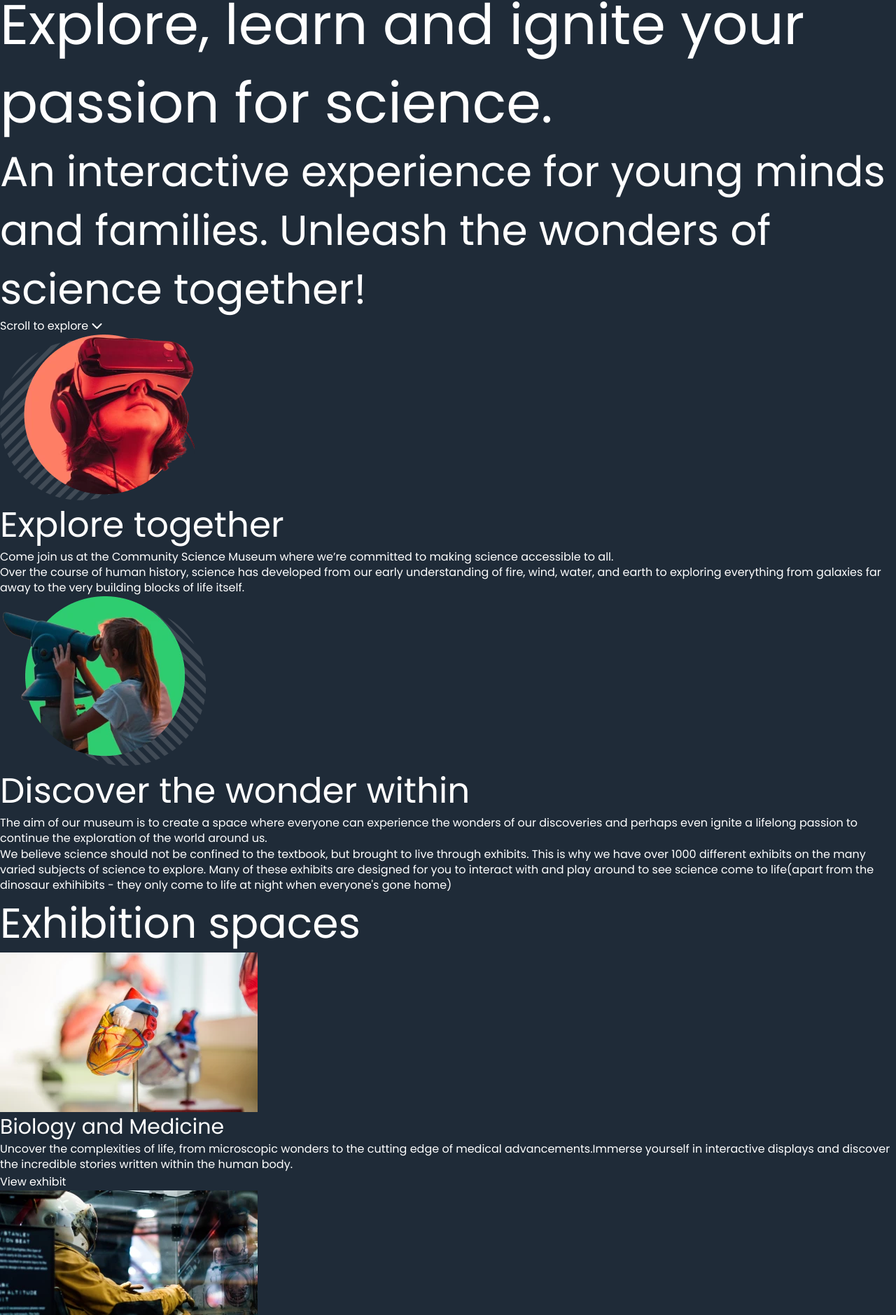
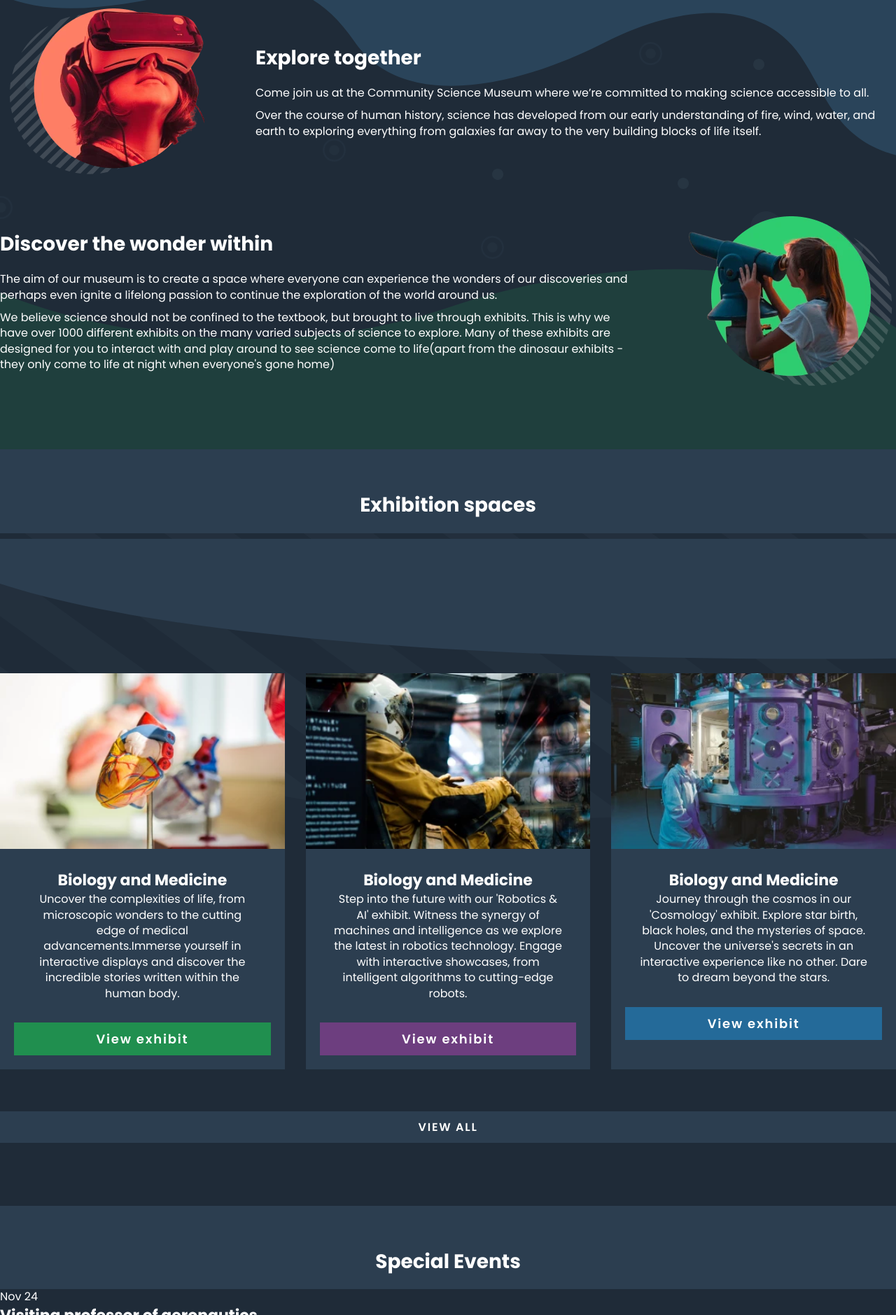
Before and after one commit to Whisperpiano/CommunityScienceMuseum, a plain HTML site: page index.html in a window 1280 px wide. Shown: the part 921-2800 px from the top of the page at 70% size. Drawn offline with Linux system fonts and the light colour scheme.

Commit message:
some work index.html

```diff
--- a/css/framework.css
+++ b/css/framework.css
@@ -1,4 +1,4 @@
-.mw-600{width: 100%; max-width: 600px; margin: 0 auto;}
+.mw-630{width: 100%; max-width: 630px; margin: 0 auto;}
 .mw-800{width: 100%; max-width: 800px; margin: 0 auto;}
 .mw-1000{width: 100%; max-width: 1000px; margin: 0 auto;}
 .mw-1200{width: 100%; max-width: 1200px; margin: 0 auto;}
--- /dev/null
+++ b/css/index.css
@@ -0,0 +1,130 @@
+@import url("styles.css");
+
+.welcome-bkg {
+    background-image: url(/images/home/vector_all.svg);
+    background-position: center;
+    background-repeat: no-repeat;
+    background-size: cover;
+}
+
+.welcome article img {
+    margin: auto;
+}
+
+.welcome article {
+    display: grid;
+    align-items: center;
+    gap: 60px;
+}
+
+.welcome article:nth-child(1) {
+    grid-template-columns: 1fr 3fr;
+}
+.welcome article:nth-child(2) {
+    grid-template-columns: 3fr 1fr;
+}
+
+.welcome article:nth-child(2) picture{
+    order: 2;
+}
+
+main h3,
+main h2 {
+    font-size: 28px;
+    font-weight: 700;
+}
+
+main h4 {
+    font-size: 22px;
+    font-weight: 700;
+}
+main p {
+    font-size: 16px;
+    font-weight: 400;
+}
+
+.banner-titles {
+    background: var(--ebony-300);
+    text-align: center;
+    padding-top: 60px;
+    padding-bottom: 20px;
+}
+
+.exhibition-spaces {
+    background-image: url("/images/home/title_vector-all.svg");
+    background-position-y: -50px;
+    background-repeat: no-repeat;
+    background-size: cover;
+}
+
+.card-container {
+    padding-top: 200px;
+}
+
+.card {
+    flex: 1;
+    background-color: var(--ebony-300);
+}
+
+
+.card-bottom {
+    margin-left: 20px;
+    margin-right: 20px;
+    margin-bottom: 20px;
+}
+
+
+.card:first-child button {
+    background: var(--green-light-400) ;
+}
+.card:nth-child(2) button {
+    background: var(--purple-400) ;
+}
+.card:nth-child(3) button {
+    background: var(--blue-400) ;
+}
+
+
+
+
+
+
+
+
+
+
+/*@media (width < 600px) {
+    .welcome article:nth-child(1) {
+        grid-template-columns: 1fr;
+        text-align: center;
+    }
+    .welcome article:nth-child(2) {
+        grid-template-columns: 1fr;
+        text-align: center;
+    }
+    .welcome article:nth-child(2) div {
+        order: 2;
+    }
+}*/
+
+/*.welcome {
+    display: flex;
+    flex-direction: column;
+}
+
+.welcome article{
+    display: flex;
+    align-items: center;
+    gap: 50px;
+}
+.welcome article:nth-child(2){
+    flex-direction: row-reverse;
+}
+.welcome picture {
+    width: 100%;
+    flex:1;
+}
+
+.welcome div {
+    flex:3
+}*/
--- a/css/styles.css
+++ b/css/styles.css
@@ -1,5 +1,6 @@
 @import url("framework.css");
 @import url("icons.css");
+@import url ("index.css");
 
  /* ------------------ VARIABLES ------------------ */
 
@@ -88,6 +89,7 @@
     /* TYPOGRAPHY */
 
     --font-primary: 'Poppins', sans-serif;
+
 }
 
 /* ------------------ RESET ------------------ */
@@ -206,6 +208,35 @@
 
     /* ----- BUTTONS ----- */
 
+    .btn-1 {
+        border: 2px solid var(--orange-300);
+        text-transform: uppercase;
+        font-weight: 600;
+        letter-spacing: 1.8px;
+        cursor: pointer;
+    }
+
+    .btn-2 {
+        padding: 10px 30px;
+        font-size: 18px;
+        font-weight: 600;
+        letter-spacing: 1.8px;
+        cursor: pointer;
+        align-self: flex-end;
+    }
+
+    .btn-3 {
+        background: var(--ebony-300);
+        text-transform: uppercase;
+        cursor: pointer;
+        padding: 10px;
+        letter-spacing: 1.8px;
+        font-weight: 600;
+        margin-top: 60px;
+        margin-bottom: 90px;
+    }
+
+
 
     /* ----- FORMS ----- */
 
@@ -214,3 +245,62 @@
 
 
     /* ----- BORDERS ----- */
+
+    /* ----- HEADER ----- */
+
+   /*header {
+    height: 100dvh;
+   }*/
+
+   .logo img {
+    max-width: 100%;
+   }
+
+   header li a {
+    font-size: 18px;
+    font-weight: 700;
+   }
+
+   .hero-header img {
+    width: 100vw;
+    }
+
+    .hero-header__text {
+        position: absolute;
+        top: 20%;
+        left: 10%;
+
+    }
+
+    .hero-header__text h1 {
+        font-size: 40px;
+        font-weight: 700;
+        letter-spacing: 4.4px;
+    }
+
+    .hero-header__text h2{
+        font-size: 22px;
+        font-weight: 400;
+
+    }
+
+    .hero-header__scroll {
+        position:absolute;
+        bottom: 0;
+        background: rgba(31, 43, 56, 0.5);
+    }
+
+    .hero-header__scroll i {
+        font-size: 24px;
+    }
+
+    /* ----- FOOTER ----- */
+
+
+
+/* h1{font-size: clamp(2.5rem, 5vw, 3.2rem);}
+h2{font-size: clamp(2.2rem, 4vw, 2.8rem);}
+h3{font-size: clamp(2rem, 3vw, 2.5rem);}
+h4{font-size: clamp(1.8rem, 3vw, 2.2rem);}
+h5{font-size: clamp(1.6rem, 3vw, 2rem);}
+h6{font-size: clamp(1.4rem, 3vw, 1.8rem);} */
--- a/index.html
+++ b/index.html
@@ -6,7 +6,7 @@
     <meta name="description" content="Come join us at the Community Science Museum where we are committed to making science accessible
     to all.">
     <meta name="robots" content="index, follow">
-    <meta name="theme-color" content="#6d3e7f">  <!-- CHANGE COLOR -->
+    <meta name="theme-color" content="#0d6251">
 
     <!-- OPEN GRAPH -->
     <meta property="og:title" content="CSM - Community Science Museum">
@@ -14,8 +14,9 @@
     <meta property="og:image" content="images/home/hero_header.webp">
     <meta property="og:image:alt" content="A picture of the Community Science Museum">
 
-    <link rel="icon" type="svg" href="images/favicon.svg">
+    <link rel="icon" type="image/svg" href="images/favicon.svg">
     <link rel="stylesheet" href="css/styles.css">
+    <link rel="stylesheet" href="css/index.css">
     <link rel="stylesheet" href="https://cdnjs.cloudflare.com/ajax/libs/font-awesome/6.5.0/css/all.min.css" integrity="sha512-Avb2QiuDEEvB4bZJYdft2mNjVShBftLdPG8FJ0V7irTLQ8Uo0qcPxh4Plq7G5tGm0rU+1SPhVotteLpBERwTkw==" crossorigin="anonymous" referrerpolicy="no-referrer" />
     <link rel="preconnect" href="https://fonts.googleapis.com">
     <link rel="preconnect" href="https://fonts.gstatic.com" crossorigin>
@@ -27,44 +28,47 @@
 <body>
 
     <header>
+        <section class="flex justify-sb align-items-center pd-40">
             <div class="logo">
                 <picture>
-                <img src="images/home/Logo.svg" alt="Logotype of Community Science Museum">
+                    <a href="index.html"><img src="images/home/Logo.svg" alt="Logotype of Community Science Museum"></a>
                 </picture>
             </div>
             <nav>
-            <ul>
-                <li><a href="#">Explore</a></li>
-                <li><a href="#">Exhibitions</a></li>
-                <li><a href="#">Events</a></li>
-                <li><a href="#">Visit</a></li>
+                <ul class="flex align-items-center gap-30">
+                    <li><a href="#explore">Explore</a></li>
+                    <li><a href="exhibitions.html">Exhibitions</a></li>
+                    <li><a href="#events">Events</a></li>
+                    <li><a href="contact.html">Visit</a></li>
                     <li><a href="#">About</a></li>
-                <li><button type="button">Donate</button></li>
+                    <li><button type="button"><a href="contributions.html" class="btn-1 pd-10-30">Donate</a></button></li>
                 </ul>
             </nav>
+        </section>
+        <section class="hero-header relative">
+            <figure>
+                <picture>
+                    <source srcset="images/home/Hero_header_scaled_2.webp" type="image/webp">
+                    <img src="hero_header" alt="Colorful picture of the museum exterior">
+                </picture>
+            </figure>
+            <div class="hero-header__text mw-630">
+                <h1>Explore, learn and ignite your passion for science.</h1>
+                <h2>An interactive experience for young minds and families.</h2>
+                <h2>Unleash the wonders of science together!</h2>
+            </div>
+            <div>
+                <a href="#explore" class="hero-header__scroll pd-50 width-100 flex column align-items-center align-content-center gap-10">
+                    <span>Scroll to explore</span>
+                    <i class="fa-solid fa-chevron-down"></i>
+                </a>
+            </div>
+        </section>
     </header>
 
     <main>
-        <section class="hero-header">
-            <figure>
-                <picture>
-                    <source srcset="images/home/Hero_header.webp" type="image/webp">
-                    <!--<source srcset="imagen-grande.jpg" media="(min-width: 1200px)">
-                    <source srcset="imagen-mediana.jpg" media="(min-width: 600px)"> -->
-                    <img src="hero_header" alt="Colorful picture of the museum exterior">
-                </picture>
-            </figure>
-            <div>
-                <h1>Explore, learn and ignite your passion for science.</h1>
-                <h2>An interactive experience for young minds and families. Unleash the wonders of science together!</h2>
-            </div>
-            <div>
-                <span>Scroll to explore</span>
-                <i class="fa-solid fa-chevron-down"></i>
-            </div>
-        </section>
-
-        <section class="welcome">
+        <section class="welcome-bkg">
+            <div class="welcome mw-1340 pd-90-0 flex column gap-60" id="explore">
                 <article>
                     <picture>
                         <source srcset="images/home/img_1_vector.webp" type="image/webp">
@@ -72,74 +76,89 @@
                     </picture>
                     <div>
                         <h3>Explore together</h3>
-                    <p>Come join us at the Community Science Museum where we’re committed to making science accessible to all.</p> <p>Over the course of human history, science has developed from our early understanding of fire, wind, water, and earth to exploring everything from galaxies far away to the very building blocks of life itself.</p>
+                        <p class="pd-top-20">Come join us at the Community Science Museum where we’re committed to making science accessible to all.</p>
+                        <p class="pd-top-10">Over the course of human history, science has developed from our early understanding of fire, wind, water, and earth to exploring everything from galaxies far away to the very building blocks of life itself.</p>
                     </div>
                 </article>
+
                 <article>
                     <picture>
                         <source srcset="images/home/img_2_vector.webp" type="image/webp">
-                    <img src="img_1" alt="Girl exploring the sky with a telescope">
+                        <img src="img_2" alt="Girl exploring the sky with a telescope">
                     </picture>
+                    <div>
                         <h3>Discover the wonder within</h3>
-                <p>The aim of our museum is to create a space where everyone can experience the wonders of our discoveries and perhaps even ignite a lifelong passion to continue the exploration of the world around us.</p>
-                <p>We believe science should not be confined to the textbook, but brought to live through exhibits. This is why we have over 1000 different exhibits on the many varied subjects of science to explore. Many of these exhibits are designed for you to interact with and play around to see science come to life(apart from the dinosaur exhihibits - they only come to life at night when everyone's gone home)</p>
+                        <p class="pd-top-20">The aim of our museum is to create a space where everyone can experience the wonders of our discoveries and perhaps even ignite a lifelong passion to continue the exploration of the world around us.</p>
+                        <p class="pd-top-10">We believe science should not be confined to the textbook, but brought to live through exhibits. This is why we have over 1000 different exhibits on the many varied subjects of science to explore. Many of these exhibits are designed for you to interact with and play around to see science come to life(apart from the dinosaur exhibits - they only come to life at night when everyone's gone home)</p>
+                    </div>
                 </article>
+            </div>
+
         </section>
 
+
         <section class="exhibition-spaces">
-            <header>
+            <header class="banner-titles">
                 <h2>Exhibition spaces</h2>
                 <div></div>
             </header>
 
-            <div class="card-container">
+            <div class="card-container flex gap-30 text-center mw-1340">
                 <article class="card">
                     <picture>
                         <source srcset="images/home/exhibition_card_1.webp" type="image/webp">
-                        <img src="exhibition_card_1" alt="Representation of a heart">
+                        <img class="width-100" src="exhibition_card_1" alt="Representation of a heart">
                     </picture>
-                    <div>
+                    <div  class="card-bottom">
+                        <div class="pd-30-20">
                             <h4>Biology and Medicine</h4>
                             <p>Uncover the complexities of life, from microscopic wonders to the cutting edge of medical advancements.Immerse yourself in interactive displays and discover the incredible stories written within the human body.</p>
-                        <button type="button">View exhibit</button>
+                        </div>
+                        <button class="width-100 btn-2" type="button">View exhibit</button>
                     </div>
                 </article>
 
                 <article class="card">
                     <picture>
                         <source srcset="images/home/exhibition_card_2.webp" type="image/webp">
-                        <img src="exhibition_card_2" alt="Person sitting in a space suit experiencing the power of gravity">
+                        <img class="width-100" src="exhibition_card_2" alt="Person sitting in a space suit experiencing the power of gravity">
                     </picture>
-                    <div>
+                    <div class="card-bottom" >
+                        <div class="pd-30-20">
                             <h4>Biology and Medicine</h4>
-                        <p>Uncover the complexities of life, from microscopic wonders to the cutting edge of medical advancements.Immerse yourself in interactive displays and discover the incredible stories written within the human body.</p>
-                        <button type="button">View exhibit</button>
+                            <p>Step into the future with our 'Robotics & AI' exhibit. Witness the synergy of machines and intelligence as we explore the latest in robotics technology. Engage with interactive showcases, from intelligent  algorithms to cutting-edge robots.</p>
+                        </div>
+                        <button class="width-100 btn-2" type="button">View exhibit</button>
                     </div>
                 </article>
 
                 <article class="card">
                     <picture>
                         <source srcset="images/home/exhibition_card_3.webp" type="image/webp">
-                        <img src="exhibition_card_3" alt="Girl exploring a space capsule">
+                        <img class="width-100" src="exhibition_card_3" alt="Girl exploring a space capsule">
                     </picture>
-                    <div>
+                    <div class="card-bottom flex column" >
+                        <div  class="pd-30-20">
                             <h4>Biology and Medicine</h4>
-                        <p>Uncover the complexities of life, from microscopic wonders to the cutting edge of medical advancements.Immerse yourself in interactive displays and discover the incredible stories written within the human body.</p>
-                        <button type="button">View exhibit</button>
+                             <p>Journey through the cosmos in our 'Cosmology' exhibit. Explore star birth, black holes, and the mysteries of space. Uncover the universe's secrets in an interactive experience like no other. Dare to dream beyond the stars.</p>
+
+                        </div>
+                        <button class="width-100 btn-2" type="button">View exhibit</button>
+
                     </div>
                 </article>
             </div>
 
-            <button type="button">View all</button>
+            <button class="width-100 btn-3 mw-1340" type="button">View all</button>
         </section>
 
-        <section class="special-events">
-            <header>
+        <section class="special-events" id="events">
+            <header class="banner-titles">
                 <h2>Special Events</h2>
                 <div></div>
             </header>
 
-            <article>
+            <article class="mw-1340">
                 <div class="event">
                     <div class="date">
                         <span><time datetime="2023-11-24">Nov 24</time></span>
```
Lines whose indentation alone changed are shown as unchanged.
